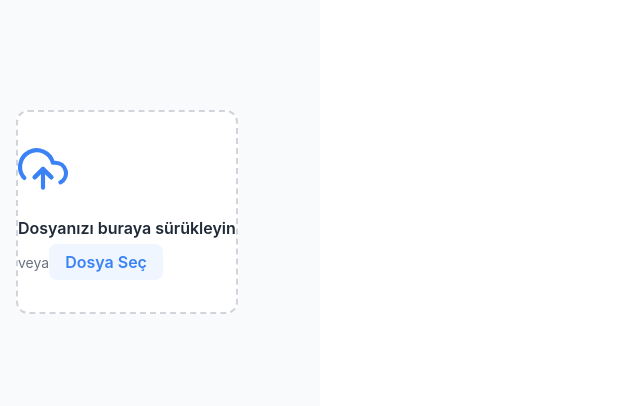
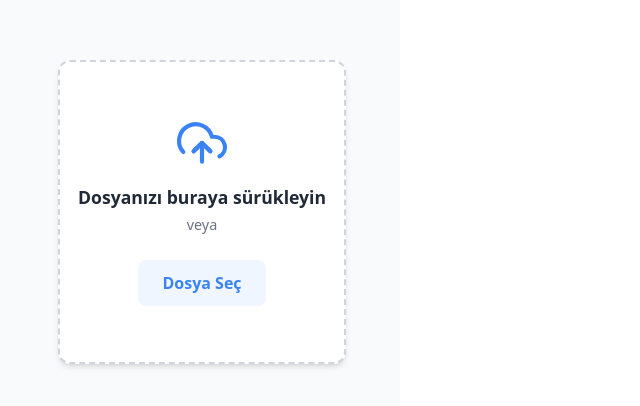
Before and after one commit to MustafaKaramn/FileUploaderExtension, a React (Vite) app in the folder image-uploader-extension/: page / in a window 1280 px wide. Shown: the part 188-594 px from the top of the page, without its empty margins (0-640 px from the left). Built offline with nearby package versions, Linux system fonts and the light colour scheme.

Commit message:
Some of design improvements.

```diff
--- a/image-uploader-extension/src/App.css
+++ b/image-uploader-extension/src/App.css
@@ -6,27 +6,42 @@
   --text-secondary: #6b7280;
   --success-green: #10b981;
   --error-red: #ef4444;
+  --light-red: #fee2e2;
 }
 
-body {
-  width: 320px; /* Popup boyutu */
-  height: 400px;
-  font-family: -apple-system, BlinkMacSystemFont, 'Segoe UI', Roboto, Oxygen,
-    Ubuntu, Cantarell, 'Open Sans', 'Helvetica Neue', sans-serif;
-  background-color: #f9fafb;
+/* --- DEĞİŞİKLİK 1: Genel Sayfa Yapısı --- */
+/* body ve html'in tüm alanı kaplamasını sağlıyoruz */
+html, body {
+  margin: 0;
+  padding: 0;
+  box-sizing: border-box; /* Önemli! Padding'in boyutları etkilememesi için. */
+
+  /* Yeni boyutlar */
+  width: 400px;
+  height: 450px;
+
+  /* Bu iki satır, içindeki her şeyi mükemmel ortalar. En garantili yöntem! */
+  display: grid;
+  place-items: center;
+
+  font-family: system-ui, -apple-system, BlinkMacSystemFont, 'Segoe UI', Roboto, sans-serif;
+  background-color: #f8fafc;
+
+/* --- DEĞİŞİKLİK 2: Ana Kapsayıcı (Container) --- */
+/* Container'ın tüm alanı kaplamasını ve içeriği mükemmel ortalamasını sağlıyoruz */
+.container {
+  align-items: center; /* Dikeyde ortala */
+  justify-content: center; /* Yatayda ortala */
+  width: 100%;
+  height: 100%;
+  padding: 1.5rem; /* Kenar boşluklarını artırdık */
+  box-sizing: border-box; /* Padding'in genişliğe dahil olmasını sağlar */
 }
 
-.container {
-  display: flex;
-  align-items: center;
-  justify-content: center;
-  height: 100%;
-  padding: 1rem;
-}
-
+/* --- DEĞİŞİKLİK 3: Dosya Bırakma Alanı (Dropzone) --- */
 .dropzone {
-  width: 100%;
-  height: 200px;
+  width: 100%; /* Artık container'ın genişliğine uyacak */
+  height: 300px; /* Yüksekliğini artırdık */
   border: 2px dashed var(--border-color);
   border-radius: 12px;
   background-color: white;
@@ -35,33 +50,113 @@ body {
   align-items: center;
   justify-content: center;
   color: var(--primary-blue);
-  transition: all 0.3s ease;
   cursor: pointer;
+  position: relative;
+  overflow: hidden;
+  box-shadow: 0 4px 6px -1px rgb(0 0 0 / 0.1), 0 2px 4px -2px rgb(0 0 0 / 0.1); /* Hafif bir gölge ekledik */
 }
 
-.dropzone p {
+/* Farklı durumlar için ortak stil */
+.status-indicator {
+  display: flex;
+  flex-direction: column;
+  align-items: center;
+  justify-content: center;
+  text-align: center;
+  padding: 1rem;
+}
+
+.status-indicator p {
+  font-size: 1.1rem; /* Yazı boyutunu biraz büyüttük */
   font-weight: 600;
   color: var(--text-primary);
   margin: 1rem 0 0.25rem;
 }
 
-.dropzone span {
-  font-size: 0.875rem;
+.status-indicator span {
+  font-size: 0.9rem;
   color: var(--text-secondary);
-  margin-bottom: 1rem;
+  margin-bottom: 1.5rem; /* Boşluğu artırdık */
 }
 
-.dropzone button {
+.status-indicator button {
   background-color: var(--light-blue);
   color: var(--primary-blue);
   border: none;
   border-radius: 8px;
-  padding: 0.5rem 1rem;
+  padding: 0.75rem 1.5rem; /* Buton boyutunu büyüttük */
+  font-size: 1rem;
   font-weight: 600;
   cursor: pointer;
   transition: background-color 0.2s ease;
 }
 
-.dropzone button:hover {
+.status-indicator button:hover {
   background-color: #dbeafe;
 }
+
+/* Hata durumu stili */
+.status-indicator.error {
+  color: var(--error-red);
+}
+.status-indicator.error p {
+  color: var(--error-red);
+  font-size: 1rem;
+}
+
+/* Resim önizleme stili */
+.image-preview {
+  width: 100%;
+  height: 100%;
+  position: relative;
+  display: flex;
+  flex-direction: column;
+  align-items: center;
+  justify-content: center;
+  padding: 1rem;
+  box-sizing: border-box;
+}
+.image-preview img {
+  max-width: 100%;
+  max-height: 75%; /* Resmin kaplayacağı alanı biraz büyüttük */
+  border-radius: 8px;
+  object-fit: contain;
+  box-shadow: 0 10px 15px -3px rgb(0 0 0 / 0.1), 0 4px 6px -4px rgb(0 0 0 / 0.1); /* Resme gölge ekledik */
+}
+.remove-btn {
+  position: absolute;
+  top: 16px; /* Konumunu güncelledik */
+  right: 16px;
+  background: rgba(255, 255, 255, 0.8);
+  color: #333;
+  border: 1px solid #ddd;
+  border-radius: 50%;
+  width: 32px; /* Boyutunu büyüttük */
+  height: 32px;
+  display: flex;
+  align-items: center;
+  justify-content: center;
+  cursor: pointer;
+  padding: 0;
+  font-size: 1.2rem;
+  backdrop-filter: blur(4px); /* Arka plana bulanıklık efekti */
+  transition: all 0.2s ease;
+}
+.remove-btn:hover {
+    background: white;
+    transform: scale(1.1);
+}
+.file-info {
+    display: flex;
+    align-items: center;
+    margin-top: 1rem;
+    color: var(--success-green);
+    font-weight: 600;
+    font-size: 1rem;
+    background-color: #f0fdf4; /* Hafif yeşil arkaplan */
+    padding: 0.5rem 1rem;
+    border-radius: 999px; /* Tam yuvarlak kenar */
+}
+.file-info .success-icon {
+    margin-right: 0.5rem;
+}
--- a/image-uploader-extension/src/App.tsx
+++ b/image-uploader-extension/src/App.tsx
@@ -80,8 +80,8 @@ function App() {
   };
 
   return (
-    <div className='container'>
-      <motion.div className='dropzone'
+    <motion.div
+      className='dropzone'
       variants={dropzoneVariants}
       animate={error ? "error" : isDragging ? "dragging" : "initial"}
       transition={{ type: "spring", stiffness: 300, damping: 20 }}
@@ -140,7 +140,6 @@ function App() {
         )}
       </AnimatePresence>
     </motion.div>
-    </div>
   );
 }
 
```
Lines whose indentation alone changed are shown as unchanged.
